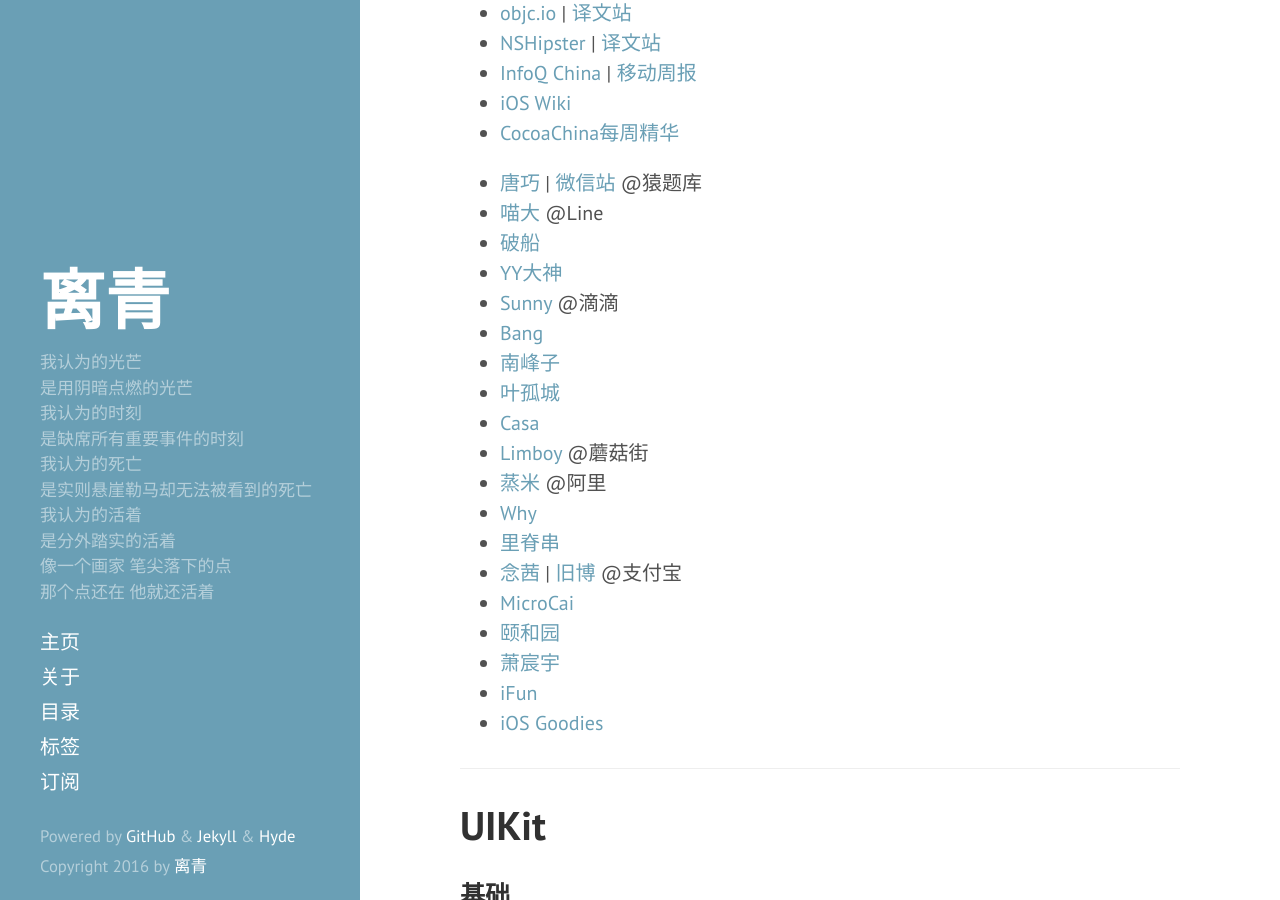
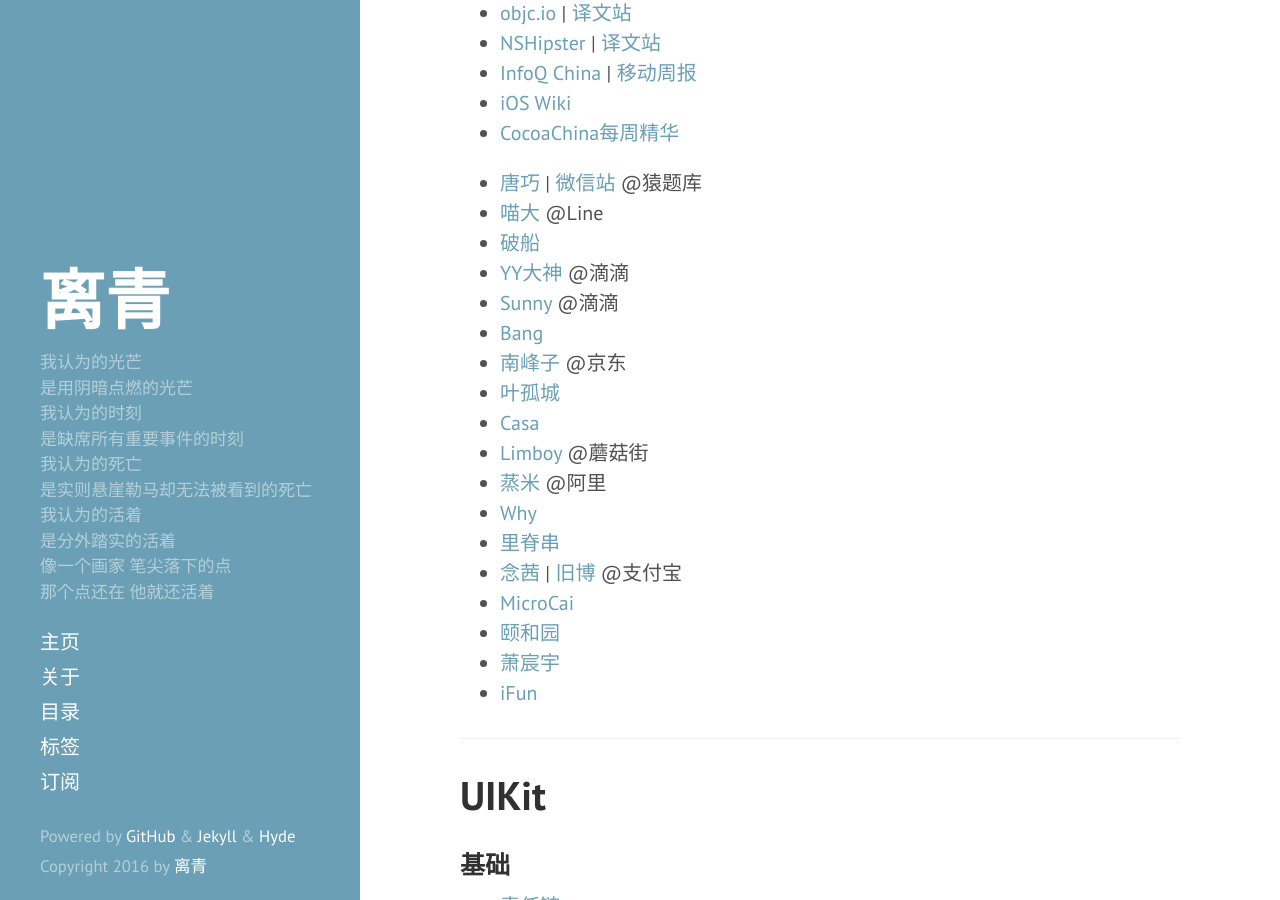
Before and after one commit to li-qing/li-qing.github.io, a Jekyll site: the page built from _posts/2015-06-10-digest.md, in a window 1280 px wide and 900 px high, scrolled down 279 px. Built offline with Jekyll 4.4.1, drawn with Linux system fonts in a browser that asks for light colours.

Commit message:
update digest

```diff
--- a/_posts/2015-06-10-digest.md
+++ b/_posts/2015-06-10-digest.md
@@ -17,14 +17,14 @@ tags: Digest
 - [唐巧](http://blog.devtang.com/) \| [微信站](http://chuansong.me/account/iosDevTips) @猿题库
 - [喵大](http://onevcat.com/) @Line
 - [破船](http://beyondvincent.com/)
-- [YY大神](http://blog.ibireme.com/)
+- [YY大神](http://blog.ibireme.com/) @滴滴
 - [Sunny](http://blog.sunnyxx.com/) @滴滴
 - [Bang](http://blog.cnbang.net/)
-- [南峰子](http://southpeak.github.io/)
+- [南峰子](http://southpeak.github.io/) @京东
 - [叶孤城](http://www.jianshu.com/users/b82d2721ba07/latest_articles)
 - [Casa](http://casatwy.com/)
 - [Limboy](http://limboy.me/) @蘑菇街
-- [蒸米](http://drops.wooyun.org/author/%E8%92%B8%E7%B1%B3) @阿里
+- [蒸米](http://drops.wooyun.org/author/蒸米) @阿里
 - [Why](http://blog.callmewhy.com/)
 - [里脊串](http://adad184.com/)
 - [念茜](http://nianxi.net/) \| [旧博](http://my.csdn.net/yiyaaixuexi) @支付宝
@@ -32,7 +32,6 @@ tags: Digest
 - [颐和园](http://blog.csdn.net/kmyhy)
 - [萧宸宇](http://iiiyu.com)
 - [iFun](http://www.ifun.cc/)
-- [iOS Goodies](http://ios-goodies.com/)
 
 - - -
 
```
